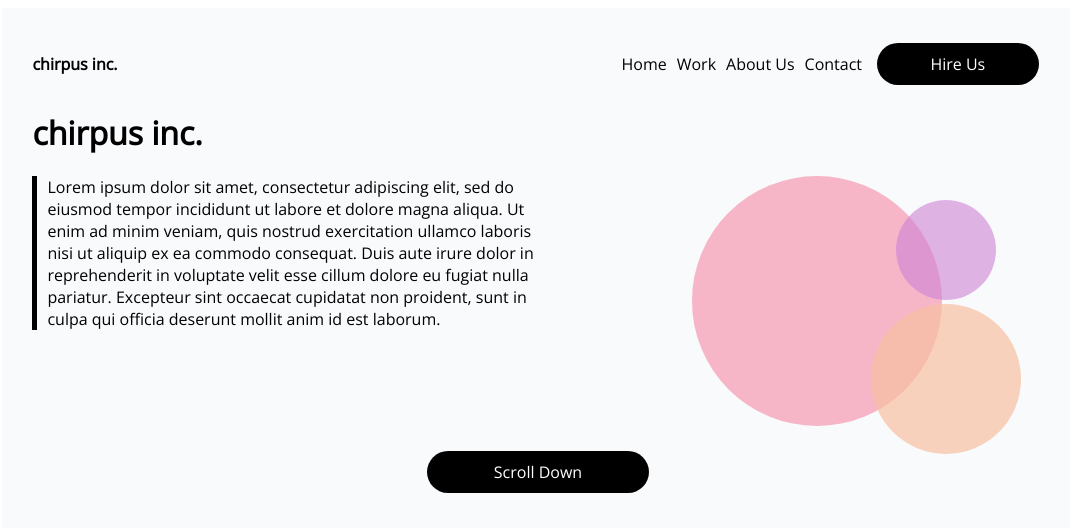
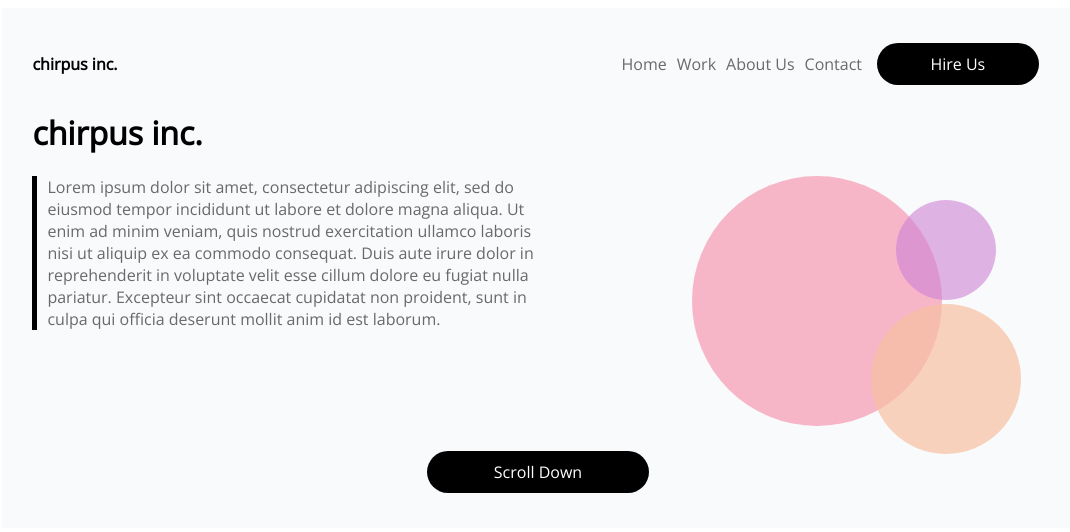
Before and after one commit to avport/Lab1, a plain HTML site: page HTMLCSSLabPart2/lab1part2.html in a window 1280 px wide. Shown: the whole page, without its empty margins (102-1172 px from the left). Drawn offline with nearby package versions, Linux system fonts and the light colour scheme.

Commit message:
changed color

```diff
--- a/HTMLCSSLabPart2/lab1part2.css
+++ b/HTMLCSSLabPart2/lab1part2.css
@@ -12,7 +12,7 @@ flex-direction: column;
 }
 
 .navoptions {
-color: black;
+color: #69696a;
  border-radius: 30px;
  margin-bottom: 15px;
  text-decoration: none;
@@ -34,6 +34,7 @@ padding: 10px;
 .content {
 border-left: 5px solid black;
 padding-left: 10px;
+color: #69696a;
 }
 
 
```
